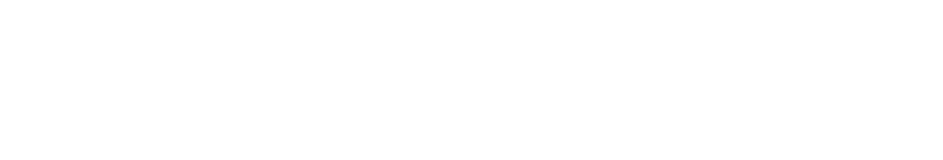
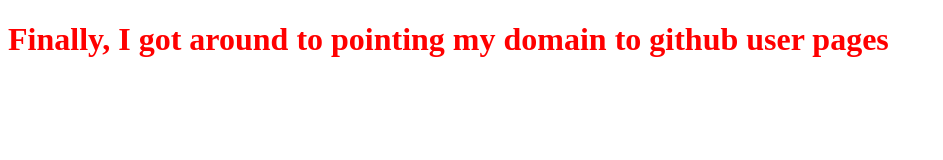
Before and after one commit to robotBones/robotBones.github.io, a plain HTML site: page index.html in a window 1280 px wide. Shown: the whole page, without its empty margins (0-943 px from the left). Drawn offline with Linux system fonts and the light colour scheme.

Commit message:
Update index.html

```diff
--- a/index.html
+++ b/index.html
@@ -6,6 +6,6 @@
     <link rel="stylesheet" href="main.css">
   </head>
   <body>
-
+    <h1>Finally, I got around to pointing my domain to github user pages</h1>
   </body>
 </html>
```
